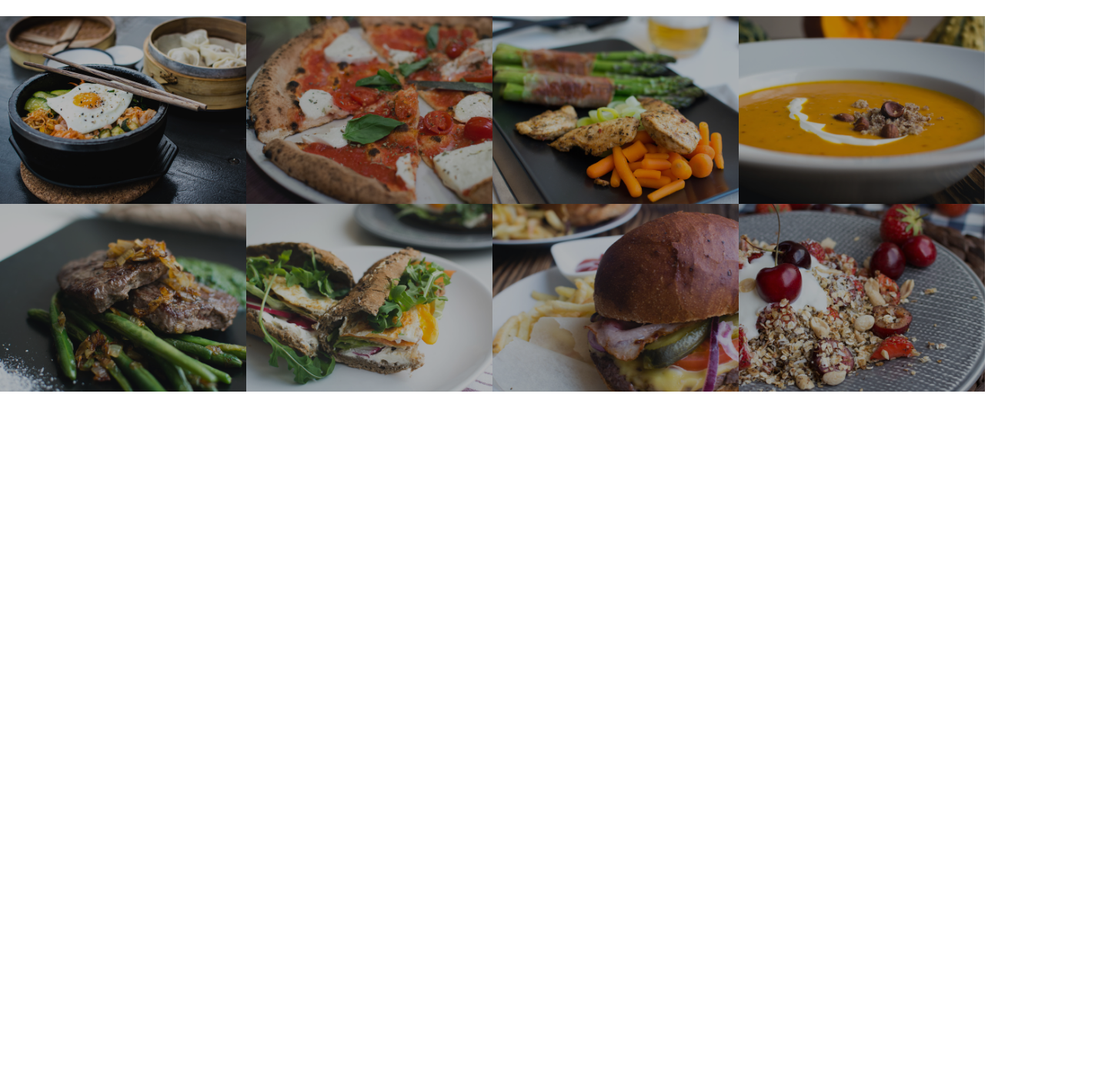
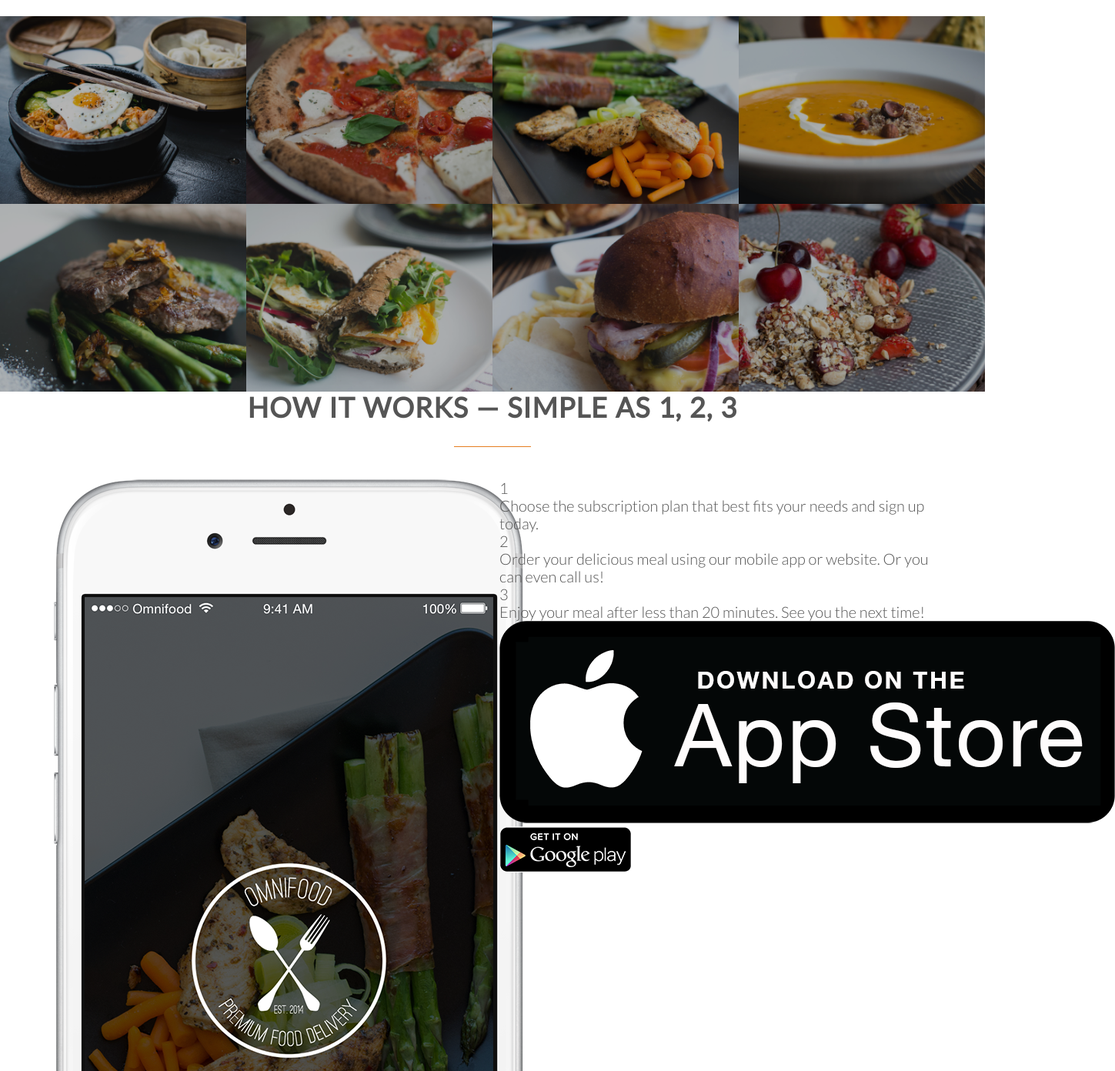
Before and after one commit to HeinnWaiHtet/WebDesign, a plain HTML site: page omini-food/index.html in a window 1280 px wide. Shown: the part 1408-2800 px from the top of the page at 77% size, 1449 px wide, since content can reach past the window. Before the commit the page ends 1917 px from the top, so only its background shows below. Drawn offline with Linux system fonts and the light colour scheme.

Commit message:
adding steps section

```diff
--- a/omini-food/index.html
+++ b/omini-food/index.html
@@ -180,5 +180,53 @@
         </li>
       </ul>
     </section>
+
+    <section class="steps-section">
+      <div class="row">
+        <h2>How it works &mdash; Simple as 1, 2, 3</h2>
+      </div>
+      <div class="row">
+        <div class="col span-1-of-2">
+          <img
+            src="resources/img/app-iPhone.png"
+            alt="Omnifood app on iPhone"
+          />
+        </div>
+        <div class="col span-1-of-2">
+          <div class="work-steps">
+            <div>1</div>
+            <p>
+              Choose the subscription plan that best fits your needs and sign up
+              today.
+            </p>
+          </div>
+          <div class="work-steps">
+            <div>2</div>
+            <p>
+              Order your delicious meal using our mobile app or website. Or you
+              can even call us!
+            </p>
+          </div>
+          <div class="work-steps">
+            <div>3</div>
+            <p>
+              Enjoy your meal after less than 20 minutes. See you the next time!
+            </p>
+          </div>
+          <a href="#">
+            <img
+              src="resources/img/download-on-app-store.png"
+              alt="App Store Button"
+            />
+          </a>
+          <a href="#">
+            <img
+              src="resources/img/download-app-android.png"
+              alt="Play Store Button"
+            />
+          </a>
+        </div>
+      </div>
+    </section>
   </body>
 </html>
```
